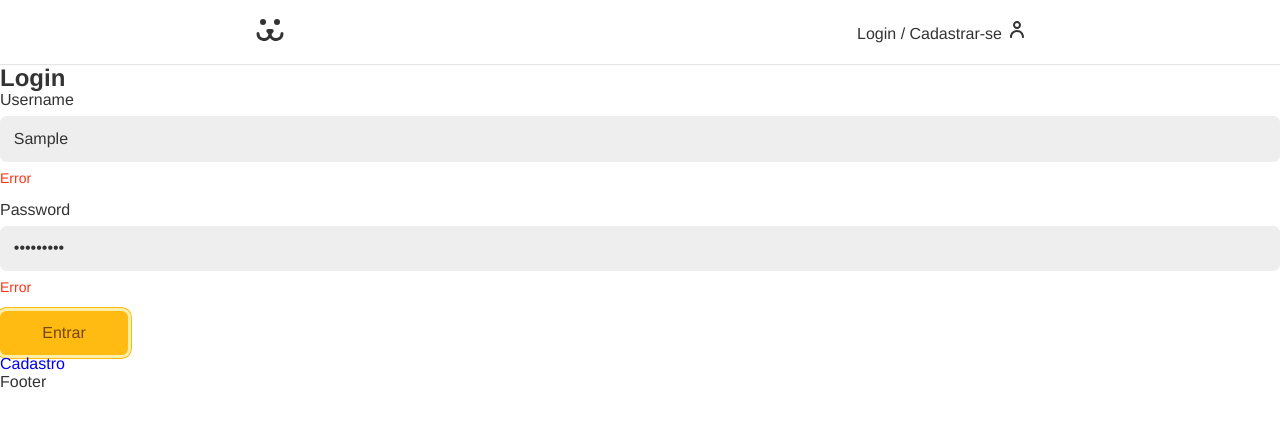
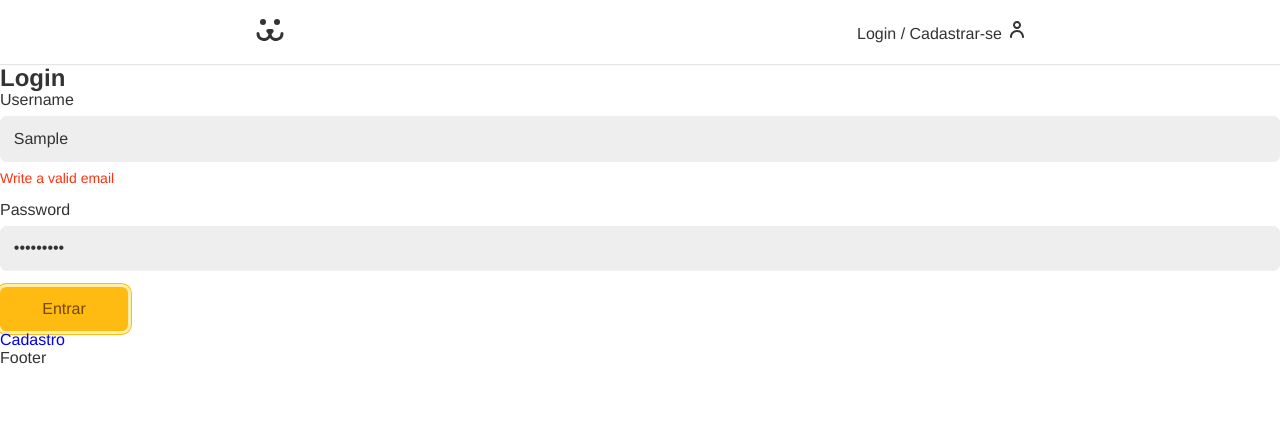
Before and after one commit to theluanz/dogs-react, a React (Create React App) app: page /login in a window 1280 px wide. Both pictures are taken after typing "Sample", "Sample123" into the empty fields and a click on the button "Entrar". Shown: the top 426 px of the page. Built offline with nearby package versions, Linux system fonts and the light colour scheme; no server answers.

Commit message:
Hook useForm

```diff
--- a/src/Components/Forms/Input/Input.jsx
+++ b/src/Components/Forms/Input/Input.jsx
@@ -1,14 +1,22 @@
 import React from 'react';
 import styles from './Input.module.css';
 
-const Input = ({ label, type, name }) => {
+const Input = ({ label, type, name, value, onChange, error, onBlur }) => {
   return (
     <div className={styles.wrapper}>
       <label htmlFor={name} className={styles.label}>
         {label}
       </label>
-      <input className={styles.input} type={type} id={name} name={name} />
-      <p className={styles.error}>Error</p>
+      <input
+        className={styles.input}
+        type={type}
+        id={name}
+        name={name}
+        value={value}
+        onChange={onChange}
+        onBlur={onBlur}
+      />
+      {error && <p className={styles.error}>{error}</p>}
     </div>
   );
 };
--- a/src/Components/Login/LoginForm.jsx
+++ b/src/Components/Login/LoginForm.jsx
@@ -2,20 +2,23 @@ import React from 'react';
 import { Link } from 'react-router-dom';
 import Input from '../Forms/Input/Input';
 import Button from '../Forms/Button/Button';
+import useForm from '../../Hooks/useForm';
 
 const LoginForm = () => {
-  const [username, setUsername] = React.useState('');
-  const [password, setPassword] = React.useState('');
+  const username = useForm('email');
+  const password = useForm('');
+
   function handleSubmit(event) {
     event.preventDefault();
+    if (username.validate() && password.validate()) {
       fetch('http://localhost:8080/api/jwt-auth/v1/token', {
         method: 'POST',
         headers: {
           'Content-Type': 'application/json',
         },
         body: JSON.stringify({
-        username: username,
-        password: password,
+          username: username.value,
+          password: password.value,
         }),
       })
         .then((response) => {
@@ -27,12 +30,13 @@ const LoginForm = () => {
           return json;
         });
     }
+  }
   return (
     <section>
       <h1>Login</h1>
       <form action="" onSubmit={handleSubmit}>
-        <Input label="Username" type="text" name="username" />
-        <Input label="Password" type="password" name="password" />
+        <Input label="Username" type="text" name="username" {...username} />
+        <Input label="Password" type="password" name="password" {...password} />
 
         <Button>Entrar</Button>
       </form>
--- /dev/null
+++ b/src/Hooks/useForm.js
@@ -0,0 +1,45 @@
+import React from 'react';
+
+const validateTypes = {
+  email: {
+    regex: /^[\w-.]+@([\w-]+\.)+[\w-]{2,4}$/,
+    message: 'Write a valid email',
+  },
+};
+
+const useForm = (type) => {
+  const [value, setValue] = React.useState('');
+  const [error, setError] = React.useState(null);
+
+  function onChange({ target }) {
+    if (error) validate(target.value);
+    setValue(target.value);
+  }
+
+  function validate(value) {
+    if (type === false) {
+      return true;
+    }
+    if (value.length === 0) {
+      setError('This field is required');
+      return false;
+    } else if (validateTypes[type] && !validateTypes[type].regex.test(value)) {
+      setError(validateTypes[type].message);
+      return false;
+    } else {
+      setError(null);
+      return true;
+    }
+  }
+
+  return {
+    value,
+    setValue,
+    onChange,
+    error,
+    validate: () => validate(value),
+    onBlur: () => validate(value),
+  };
+};
+
+export default useForm;
```
Lines whose indentation alone changed are shown as unchanged.
